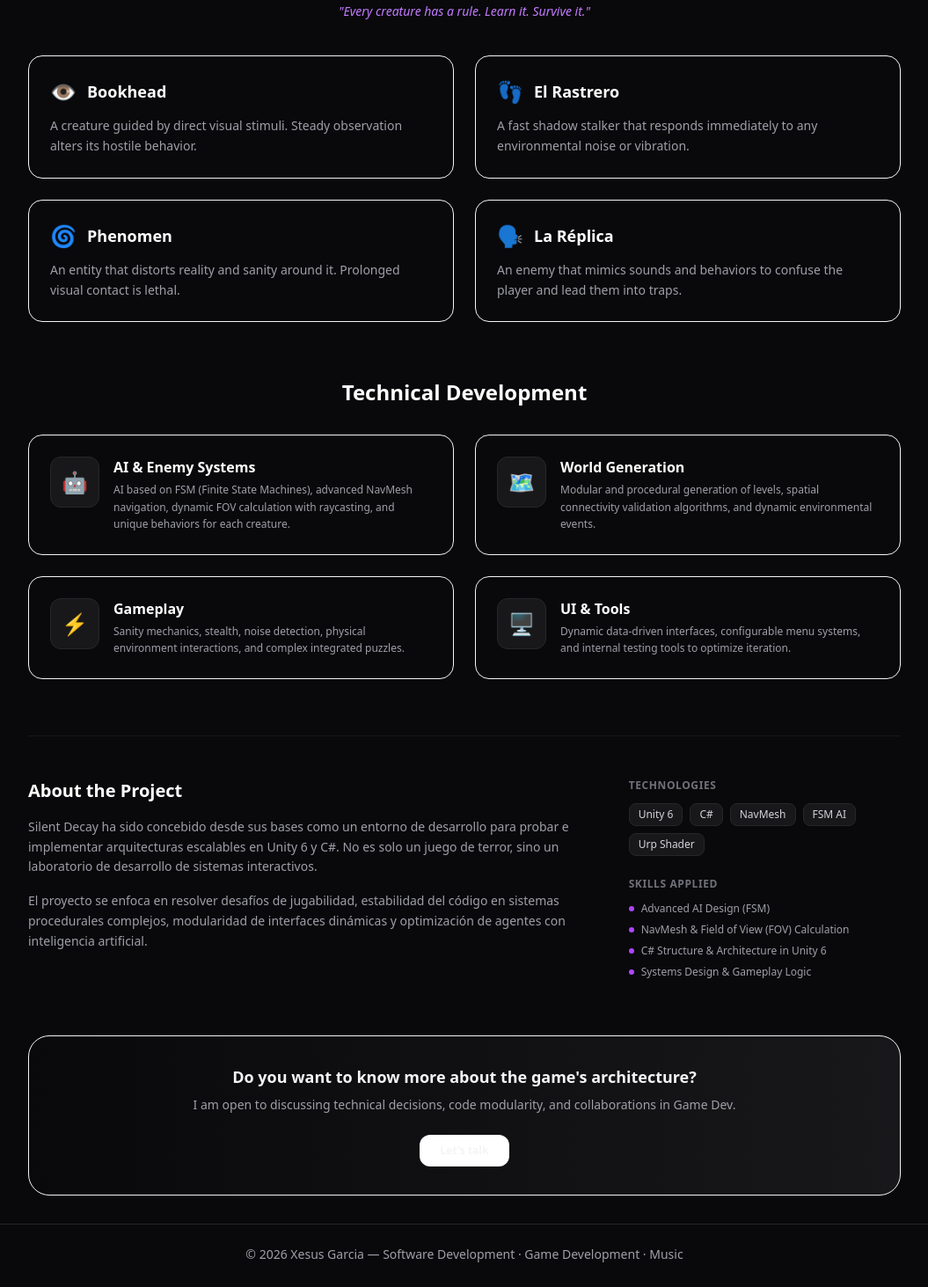
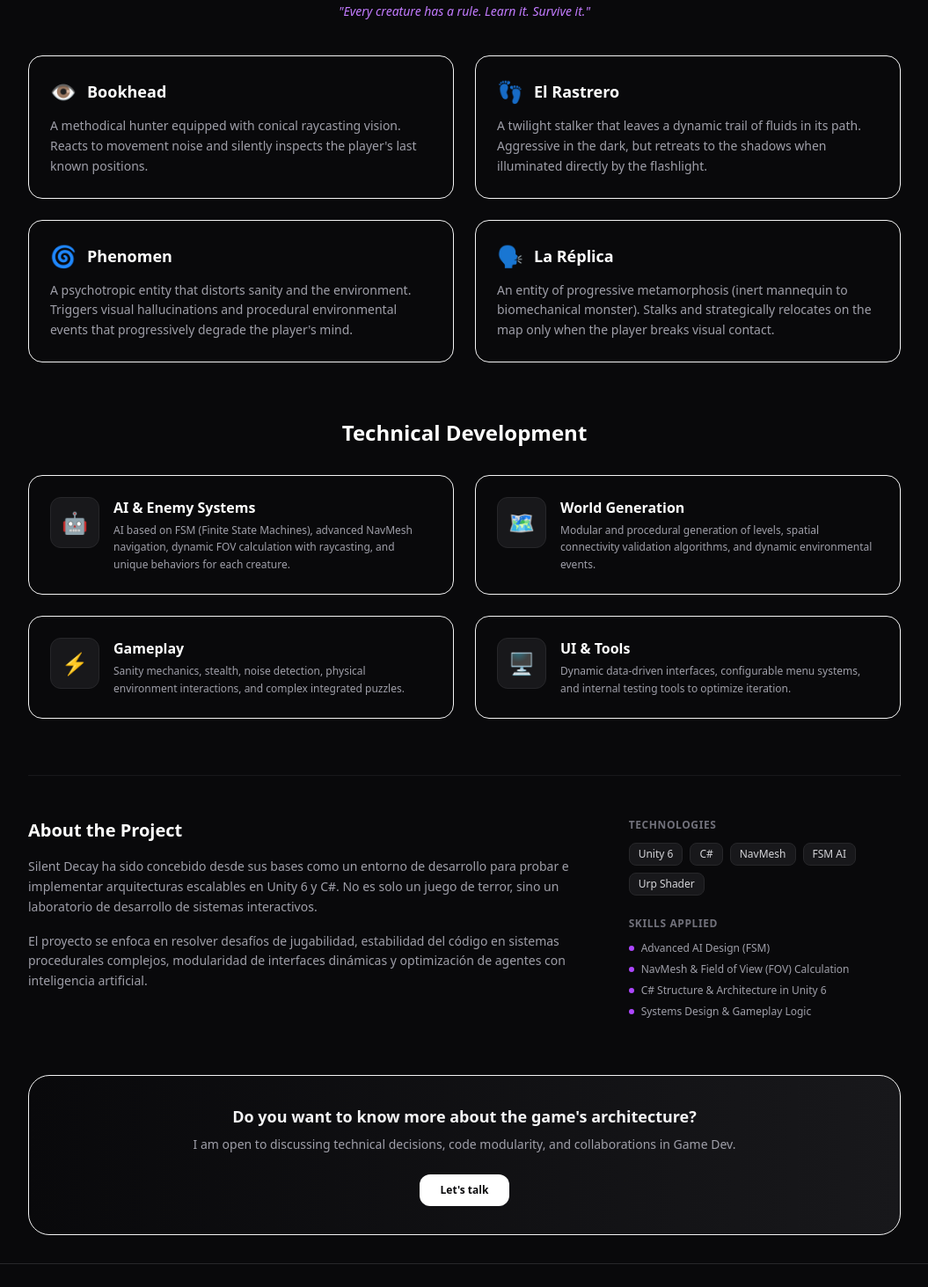
Before and after one commit to XesusGarcia1/portfolio-xesus, a React (Vite) app: page /proyectos/silent-decay in a window 1280 px wide. Shown: the part 2100-3563 px from the top of the page at 88% size, without its empty margins (112-1167 px from the left). Built offline with nearby package versions, Linux system fonts and the light colour scheme.

Commit message:
Fix text color for CTA white button and update enemy descriptions with real gameplay mechanics

```diff
--- a/src/locales/en/translation.json
+++ b/src/locales/en/translation.json
@@ -102,19 +102,19 @@
                 "enemies": {
                     "bookhead": {
                         "name": "Bookhead",
-                        "desc": "A creature guided by direct visual stimuli. Steady observation alters its hostile behavior."
+                        "desc": "A methodical hunter equipped with conical raycasting vision. Reacts to movement noise and silently inspects the player's last known positions."
                     },
                     "rastrero": {
                         "name": "El Rastrero",
-                        "desc": "A fast shadow stalker that responds immediately to any environmental noise or vibration."
+                        "desc": "A twilight stalker that leaves a dynamic trail of fluids in its path. Aggressive in the dark, but retreats to the shadows when illuminated directly by the flashlight."
                     },
                     "phenomen": {
                         "name": "Phenomen",
-                        "desc": "An entity that distorts reality and sanity around it. Prolonged visual contact is lethal."
+                        "desc": "A psychotropic entity that distorts sanity and the environment. Triggers visual hallucinations and procedural environmental events that progressively degrade the player's mind."
                     },
                     "replica": {
                         "name": "La Réplica",
-                        "desc": "An enemy that mimics sounds and behaviors to confuse the player and lead them into traps."
+                        "desc": "An entity of progressive metamorphosis (inert mannequin to biomechanical monster). Stalks and strategically relocates on the map only when the player breaks visual contact."
                     }
                 },
                 "technical_title": "Technical Development",
--- a/src/locales/es/translation.json
+++ b/src/locales/es/translation.json
@@ -99,22 +99,22 @@
                 "about_desc": "Silent Decay es una experiencia de terror psicológico en primera persona en la que la supervivencia depende de comprender qué es lo que te acecha y descifrar las reglas que gobiernan este entorno hostil.",
                 "core_design_title": "Core Design (Diseño de Enemigos)",
                 "core_design_desc": "\"Cada criatura tiene una regla. Conócela. Sobrevive.\"",
-                "enemies": {
+                 "enemies": {
                     "bookhead": {
                         "name": "Bookhead",
-                        "desc": "Criatura que se guía por estímulos visuales directos. La observación fija altera su comportamiento hostil."
+                        "desc": "Cazador metódico dotado de visión cónica por raycasting. Reacciona a los ruidos de movimiento e inspecciona silenciosamente las últimas posiciones conocidas del jugador."
                     },
                     "rastrero": {
                         "name": "El Rastrero",
-                        "desc": "Acechador veloz de las sombras que responde inmediatamente a cualquier ruido o vibración ambiental."
+                        "desc": "Acechador de la penumbra que deja un rastro dinámico de fluidos a su paso. Agresivo en la oscuridad, pero se repliega a las sombras al ser enfocado directamente por la linterna."
                     },
                     "phenomen": {
                         "name": "Phenomen",
-                        "desc": "Entidad que distorsiona la realidad y la cordura a su alrededor. El contacto visual prolongado es mortal."
+                        "desc": "Entidad psicotrópica que altera la cordura y el entorno. Desencadena alucinaciones visuales y eventos ambientales procedurales que degradan progresivamente la mente del jugador."
                     },
                     "replica": {
                         "name": "La Réplica",
-                        "desc": "Enemigo que mimetiza sonidos y comportamientos para confundir al jugador y guiarlo a trampas."
+                        "desc": "Entidad de metamorfosis progresiva (Maniquí inerte a Monstruo biomecánico). Acecha y se recoloca estratégicamente en el mapa únicamente cuando el jugador interrumpe el contacto visual."
                     }
                 },
                 "technical_title": "Desarrollo Técnico (Technical Development)",
--- a/src/pages/UnityGameProject.jsx
+++ b/src/pages/UnityGameProject.jsx
@@ -298,7 +298,7 @@ export default function UnityGameProject() {
                     <p className="text-sm text-zinc-400 mb-6">{t('projects.items.silent_decay.cta_desc')}</p>
                     <a
                         href="/contacto"
-                        className="inline-block px-6 py-2.5 bg-white text-zinc-955 rounded-xl font-bold hover:bg-zinc-200 transition text-xs"
+                        className="inline-block px-6 py-2.5 bg-white text-zinc-950 rounded-xl font-bold hover:bg-zinc-200 transition text-xs"
                     >
                         {t('projects.items.silent_decay.cta_button')}
                     </a>
```
